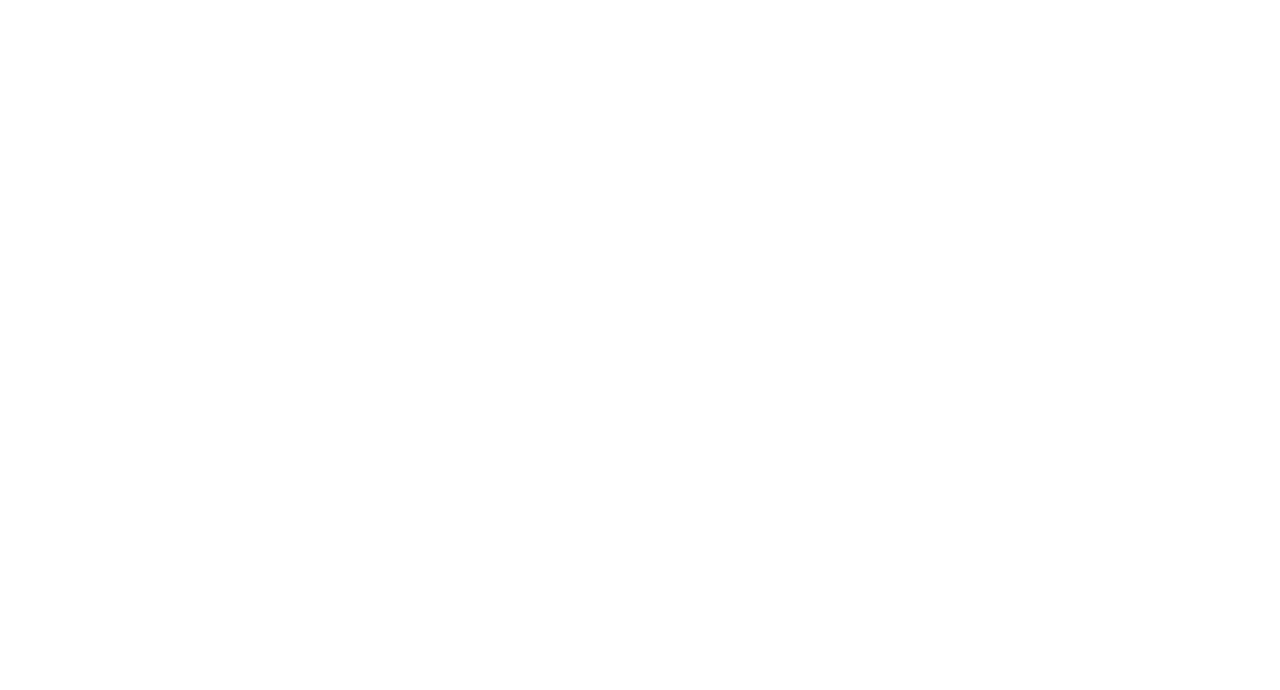
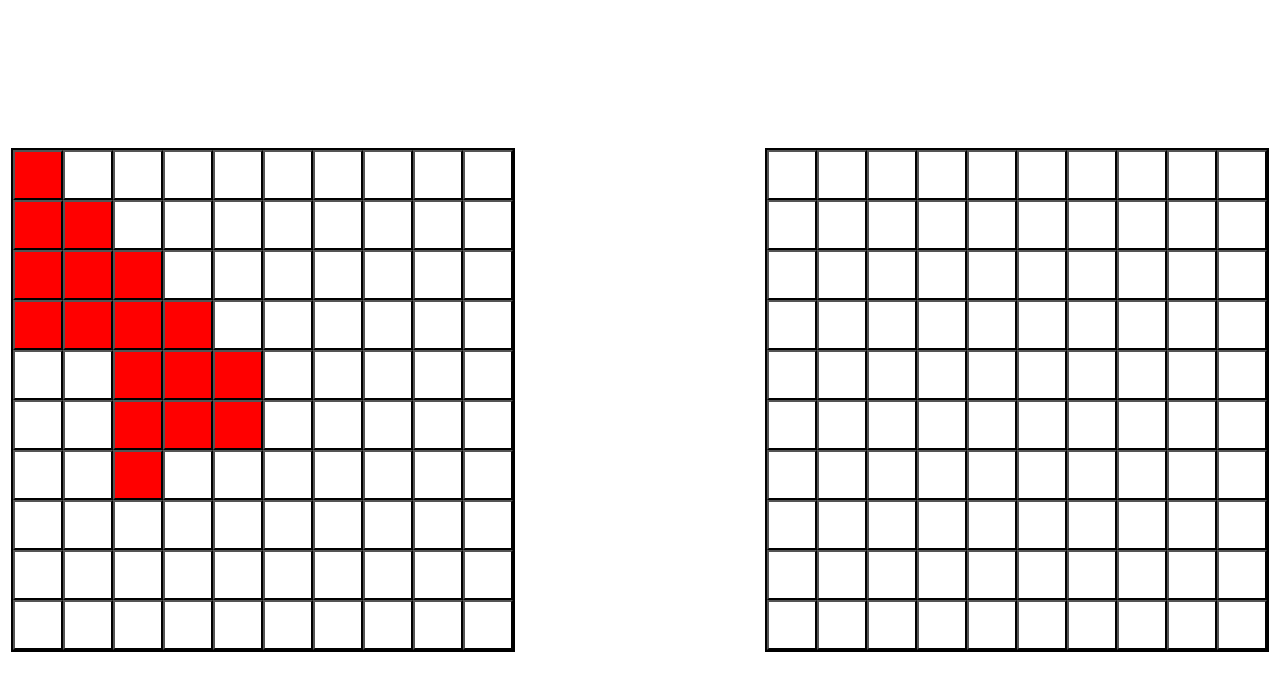
Before and after one commit to Osama3511/Battleship, a website built with webpack: page src/template.html in a window 1280 px wide. Built offline with nearby package versions, Linux system fonts and the light colour scheme.

Commit message:
added DOM manipulation

```diff
--- a/src/index.js
+++ b/src/index.js
@@ -1 +1,4 @@
+import { screenController } from "./scripts/screenController";
 import "./styles.css";
+
+const game = screenController();
--- a/src/scripts/computer.js
+++ b/src/scripts/computer.js
@@ -1,6 +1,7 @@
 import { GameBoard } from "./gameBoard";
 import { checkAvailableSpot } from "./helperFunctions";
 import { Ship } from "./ship";
+
 export function Computer() {
   const board = GameBoard();
 
@@ -10,38 +11,59 @@ export function Computer() {
 
   const placeOwnShip = () => {
     const newShips = ships.slice();
+    let shipCount = newShips.length;
+
+    while (shipCount) {
       let placed = false;
+
       while (!placed) {
         let x = Math.floor(Math.random() * 10);
         let y = Math.floor(Math.random() * 10);
 
-      let shipIndex = Math.floor(Math.random() * 5);
+        let shipIndex = Math.floor(Math.random() * shipCount);
         let ship = newShips[shipIndex];
 
-      let direction = directions[Math.floor(Math.random() * 2)];
+        let direction = directions[Math.floor(Math.random() * directions.length)];
 
-      if (checkAvailableSpot(board.getBoard(), x, y, ship.getLength(), direction)) {
-        board.placeShip(x, y, ships[shipIndex], direction);
+        if (
+          checkAvailableSpot(
+            board.getBoard(),
+            x,
+            y,
+            ship.getLength(),
+            direction
+          )
+        ) {
+          board.placeShip(x, y, newShips[shipIndex], direction);
           newShips.splice(shipIndex, 1);
+          shipCount = shipCount - 1;
           placed = true;
+        }
       }
     }
   };
 
   const attack = (board) => {
+    const arrayBoard = board.getBoard();
+    let attacked = false;
+    while (!attacked) {
       const x = Math.floor(Math.random() * 10);
       const y = Math.floor(Math.random() * 10);
 
+      if (arrayBoard[y][x] === null || typeof arrayBoard[y][x] === "object") {
         board.recieveAttack(x, y);
+        attacked = true;
+      }
+    }
   };
 
   const resetBoard = () => {
     board.forEach((row, rowIndex) => {
       row.forEach((col, colIndex) => {
         board[rowIndex][colIndex] = null;
-      })
       });
-  }
+    });
+  };
 
   const getOwnGameBoard = () => board;
   return {
--- a/src/scripts/gameBoard.js
+++ b/src/scripts/gameBoard.js
@@ -26,7 +26,7 @@ export function GameBoard() {
     if (!target) {
       console.log("You missed!");
       board[y][x] = "miss";
-      return false;
+      return true;
     }
 
     if (typeof target === "object") {
@@ -42,6 +42,7 @@ export function GameBoard() {
     }
 
     console.log("You already attacked this coordinate!");
+    return false;
   };
 
   const getBoard = () => board;
--- a/src/scripts/gameController.js
+++ b/src/scripts/gameController.js
@@ -11,7 +11,9 @@ export function GameController() {
 
   const printBoards = () => {
     const playerBoard = JSON.parse(JSON.stringify(playerGameBoard.getBoard()));
-    const computerBoard = JSON.parse(JSON.stringify(computerGameBoard.getBoard()));
+    const computerBoard = JSON.parse(
+      JSON.stringify(computerGameBoard.getBoard())
+    );
 
     console.log(playerBoard);
     console.log(computerBoard);
@@ -28,9 +30,7 @@ export function GameController() {
   placePlayerShips();
 
   const placeComputerShips = () => {
-    for (let i = 0; i < 5; i++) {
-      computer.placeOwnShip();
-    }
+    computer.placeOwnShip();
   };
 
   placeComputerShips();
@@ -44,10 +44,10 @@ export function GameController() {
     placePlayerShips();
 
     printBoards();
-  }
+  };
 
   const playRound = (x, y) => {
-    player.attack(x, y, computerGameBoard);
+    if(!player.attack(x, y, computerGameBoard)) return;
 
     if (checkGameOver(computerGameBoard)) {
       printBoards();
@@ -68,8 +68,14 @@ export function GameController() {
     printBoards();
   };
 
+  const getBoards = () => {
+    return { playerBoard: playerGameBoard, computerBoard: computerGameBoard };
+  };
+
+
   return {
     playRound,
     resetGame,
+    getBoards,
   };
 }
--- /dev/null
+++ b/src/scripts/screenController.js
@@ -0,0 +1,70 @@
+import { GameController } from "./gameController";
+
+export function screenController() {
+  const game = GameController();
+
+  const playerBoardDiv = document.querySelector(".playerBoardDiv");
+  const computerBoardDiv = document.querySelector(".computerBoardDiv");
+
+  const updateBoards = () => {
+    const updatePlayerBoard = () => {
+      playerBoardDiv.textContent = "";
+      const board = game.getBoards().playerBoard.getBoard();
+
+      board.forEach((row, rowIndex) => {
+        row.forEach((col, colIndex) => {
+          const colButton = document.createElement("button");
+          colButton.classList.add("cell");
+
+          colButton.dataset.row = rowIndex;
+          colButton.dataset.column = colIndex;
+
+          colButton.textContent = col === "hit" ? "X" : "O";
+          if (!col) colButton.textContent = "";
+
+          if (typeof col === "object" && col !== null) {
+            colButton.classList.add("ship");
+          }
+
+          playerBoardDiv.appendChild(colButton);
+        });
+      });
+    };
+
+    const updateComputerBoard = () => {
+      computerBoardDiv.textContent = "";
+      const board = game.getBoards().computerBoard.getBoard();
+
+      board.forEach((row, rowIndex) => {
+        row.forEach((col, colIndex) => {
+          const colButton = document.createElement("button");
+          colButton.classList.add("cell");
+
+          colButton.dataset.row = rowIndex;
+          colButton.dataset.column = colIndex;
+          colButton.textContent =
+            col === "hit" ? "X" : col === "miss" ? "O" : "";
+          computerBoardDiv.appendChild(colButton);
+        });
+      });
+    };
+
+    updateComputerBoard();
+    updatePlayerBoard();
+  };
+
+  const clickHandler = (e) => {
+    const selectedRow = e.target.dataset.row;
+    const selectedColumn = e.target.dataset.column;
+
+    if (!selectedColumn || !selectedRow) return; // prevents from clicking the edges;
+
+    game.playRound(selectedColumn, selectedRow);
+    updateBoards();
+  };
+
+  playerBoardDiv.addEventListener("click", clickHandler);
+  computerBoardDiv.addEventListener("click", clickHandler);
+
+  updateBoards();
+}
--- a/src/styles.css
+++ b/src/styles.css
@@ -0,0 +1,38 @@
+* {
+  padding: 0;
+  margin: 0;
+  box-sizing: border-box;
+}
+
+body {
+  display: flex;
+  justify-content: center;
+  align-items: center;
+  background-color: #ffffff;
+  height: 100vh;
+
+  font-size: 16px;
+  color: #cbd5e1;
+  gap: 250px;
+}
+
+.playerBoardDiv,
+.computerBoardDiv {
+  display: grid;
+  grid-template-columns: repeat(10, 50px);
+  grid-template-rows: repeat(10, 50px);
+  border: 2px solid black;
+  background-color: #ffffff;
+}
+
+.playerBoardDiv .cell,
+.computerBoardDiv .cell {
+  text-align: center;
+  font-size: 40px;
+  color: red;
+  background-color: #ffffff;
+}
+
+.playerBoardDiv .cell.ship {
+    background-color: red;
+}
--- a/src/template.html
+++ b/src/template.html
@@ -6,6 +6,7 @@
     <title>Document</title>
 </head>
 <body>
-
+    <div class="playerBoardDiv"></div>
+    <div class="computerBoardDiv"></div>
 </body>
 </html>
```
Also changed, not shown: tests/gameBoard.test.js (+3 -3 lines), tests/player.test.js (+2 -2 lines). Lines whose indentation alone changed are shown as unchanged.
